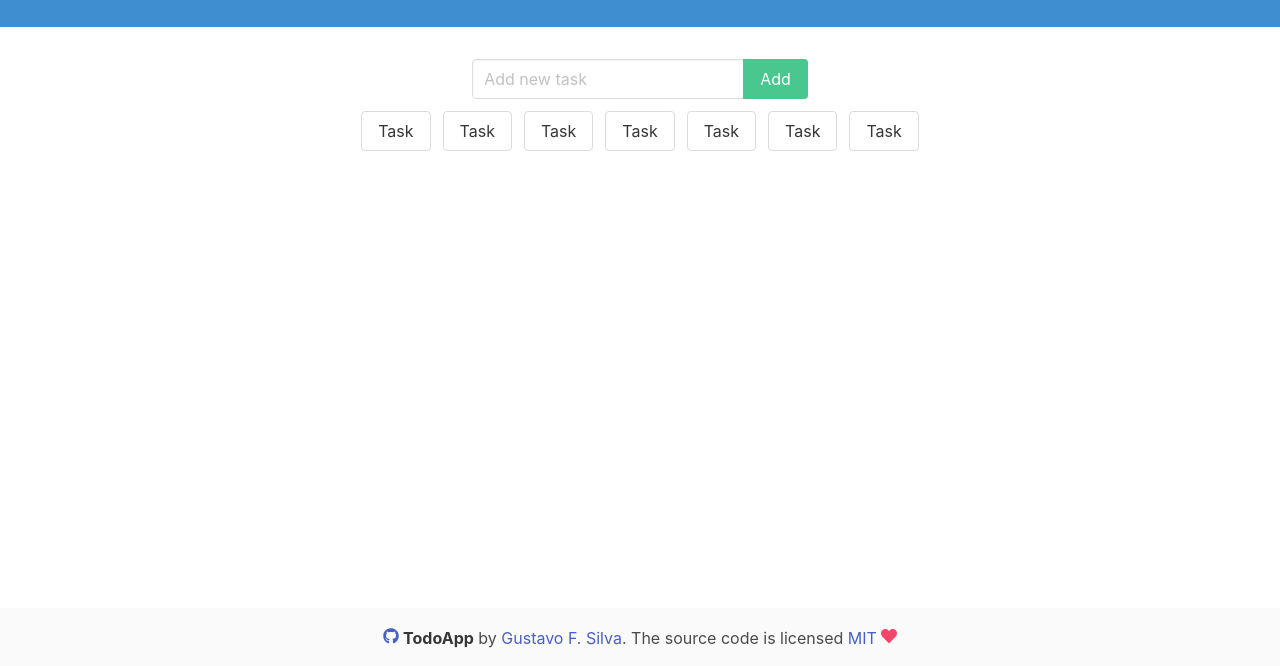
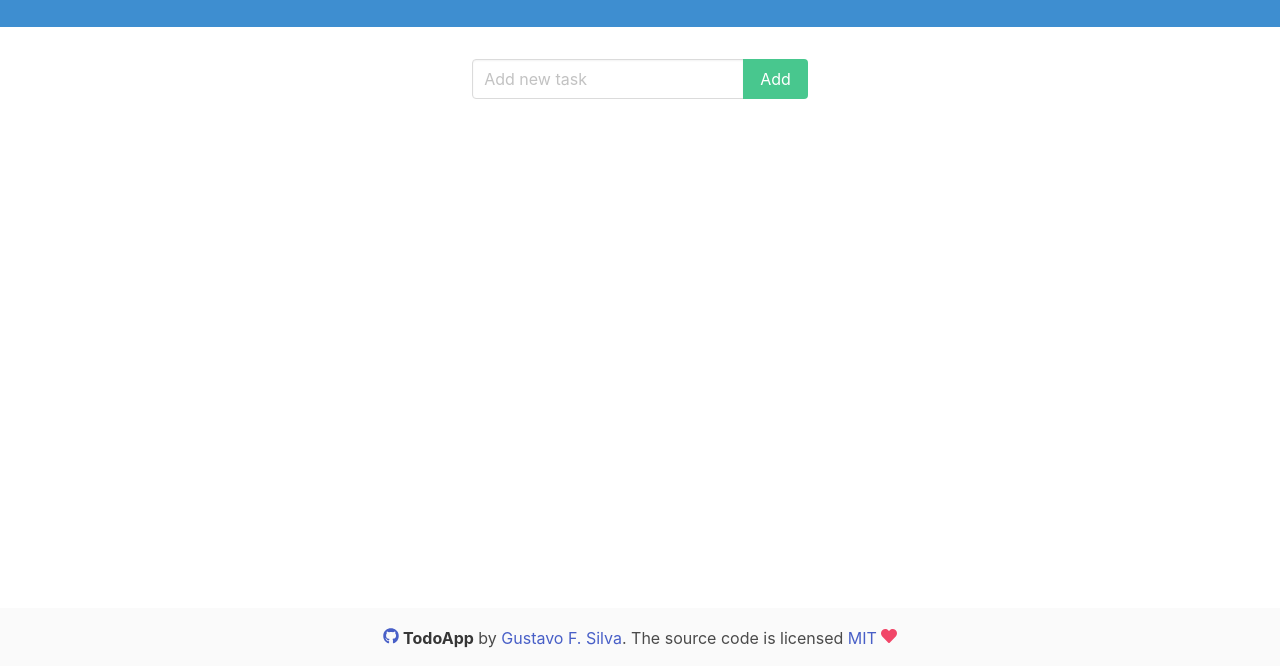
Before and after one commit to gustafsilva/todoapp-gatsby, a Gatsby site: page / in a window 1280 px wide. Shown: the part 134-800 px from the top of the page. Built offline with nearby package versions, Linux system fonts and the light colour scheme; Gatsby itself is replaced by a stand-in of ours.

Commit message:
New function add task

```diff
--- a/src/components/task.js
+++ b/src/components/task.js
@@ -1,12 +1,27 @@
 import React, { Component } from "react";
 
 class Task extends Component {
+  constructor(props) {
+    super(props);
+  }
+
+  renderButton() {
+    let button;
+    console.log(this.props.status);
+    if(this.props.status) {
+      button = <a className="button">{this.props.description}</a>
+    }
+    else {
+      button = <a className="button has-text-dangered">{this.props.description}</a>
+    }
+
+    return( button );
+  }
+
   render() {
     return(
       <p className="task control">
-        <a className="button">
-          Task
-        </a>
+        { this.renderButton() }
       </p>
     );
   }
--- a/src/components/todoapp.js
+++ b/src/components/todoapp.js
@@ -1,5 +1,7 @@
 import React, { Component } from "react";
+
 import Task from "./task";
+
 
 class TodoApp extends Component {
   constructor(props) {
@@ -10,48 +12,68 @@ class TodoApp extends Component {
       tasks: []
     };
 
+    this.setNewTask = this.setNewTask.bind(this);
     this.addTask = this.addTask.bind(this);
   }
 
+  setNewTask(event) {
+    if (event.key == "Enter") {
+      this.addTask();
+    }
+    else {
+      this.setState({
+        ...this.state,
+        newTask: event.target.value
+      });
+    }
+  }
+
   addTask() {
+    const { newTask } = this.state;
     let { tasks } = this.state;
 
+    if(newTask !== "") {
       const task = {
         description: this.state.newTask,
         status: false
       }
       tasks.push(task);
 
-    this.setState((state) => {
-      return {
+      this.setState({
         newTask: "",
         tasks
+      });
     }
+  }
+
+  renderTasks() {
+    const { tasks } = this.state;
+
+    const tasksRendered = tasks.map((task) => {
+      return (
+        <Task description={task.description} status={tasks.status} />
+      )
     });
 
-    console.log(this.state);
+    return (
+      tasksRendered
+    );
   }
 
   render() {
     return (
       <div className="todoapp content">
-        <div className="new-task field has-addons">
+        <div className="new-task form field has-addons">
           <div className="control">
-            <input className="input" type="text" placeholder="Add new task" ></input>
+            <input className="input" type="text" placeholder="Add new task" value={this.state.newTask} onChange={this.setNewTask} onKeyPress={this.setNewTask}></input>
           </div>
           <div className="control">
-            <button className="button is-success" type="submit" onClick={this.addTask}>Add</button>
+            <button className="button is-success" onClick={this.addTask}>Add</button>
           </div>
         </div>
 
         <div className="tasks field is-grouped is-grouped-multiline">
-          <Task />
-          <Task />
-          <Task />
-          <Task />
-          <Task />
-          <Task />
-          <Task />
+          {this.renderTasks()}
         </div>
       </div>
     );
```
Lines whose indentation alone changed are shown as unchanged.
